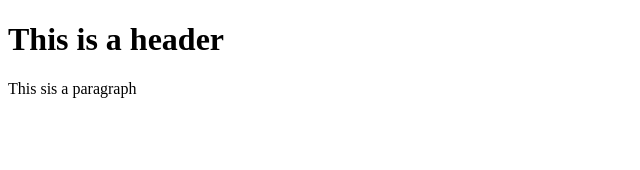
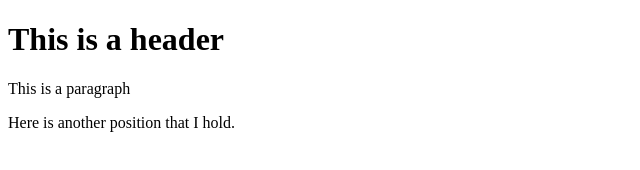
Before and after one commit to JacobKana/practice1, a website: page index.html in a window 1280 px wide. Shown: the whole page, without its empty margins (0-640 px from the left). Drawn offline with Linux system fonts and the light colour scheme.

```diff
--- a/test.html
+++ b/index.html
@@ -7,6 +7,7 @@
 </head>
 <body>
     <h1>This is a header</h1>
-    <p>This sis a paragraph</p>
+    <p>This is a paragraph</p>
+    <p>Here is another position that I hold.</p>
 </body>
 </html>
```
Also changed, not shown: package.json (added, +28 -0 lines), 2 other files.
